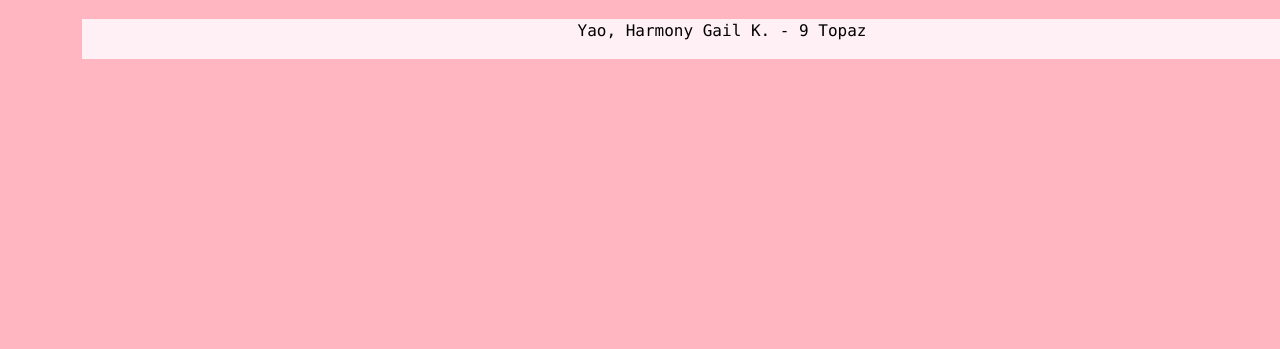
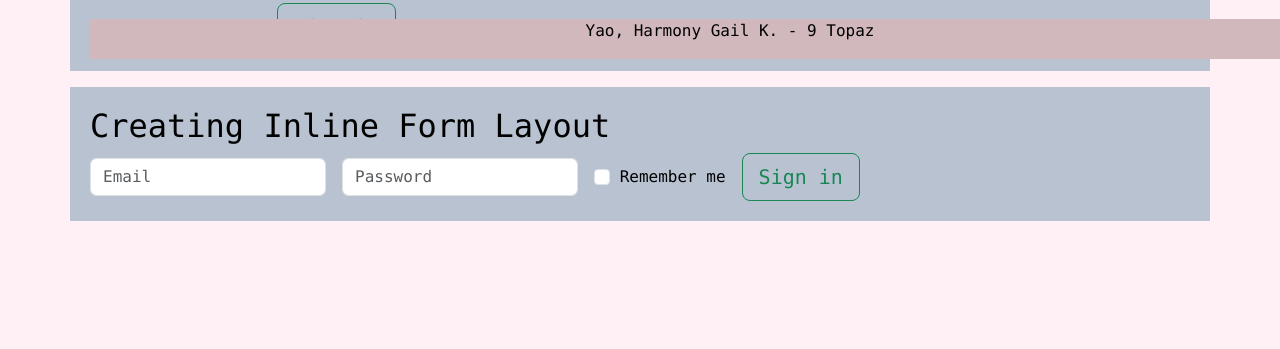
Before and after one commit to HYao9T/Q2-EXC4-HYao9T, a plain HTML site: page index.html in a window 1280 px wide. Shown: the part 741-1090 px from the top of the page. Before the commit the page ends 800 px from the top, so only its background shows below. Drawn offline with nearby package versions, Linux system fonts and the light colour scheme.

Commit message:
Update style.css

```diff
--- a/style.css
+++ b/style.css
@@ -2,19 +2,22 @@
 
 
 body{
-	background-color: lightpink;
+	background-color: lavenderblush;
 	font-family: monaco;
 	color: black;
+	margin-top: 5%;
+	margin-bottom: 10%;
 }
 
 .container{
-	background-color: powderblue;
+	background-color: #b8c2d1;
+	padding: 20px;
 
 }
 
 .footer{
 	position: fixed;
-	background-color: lavenderblush;
+	background-color: #d1b8bd;
 	text-align: center;
 	width: 100%;
 	bottom: 0;
```
